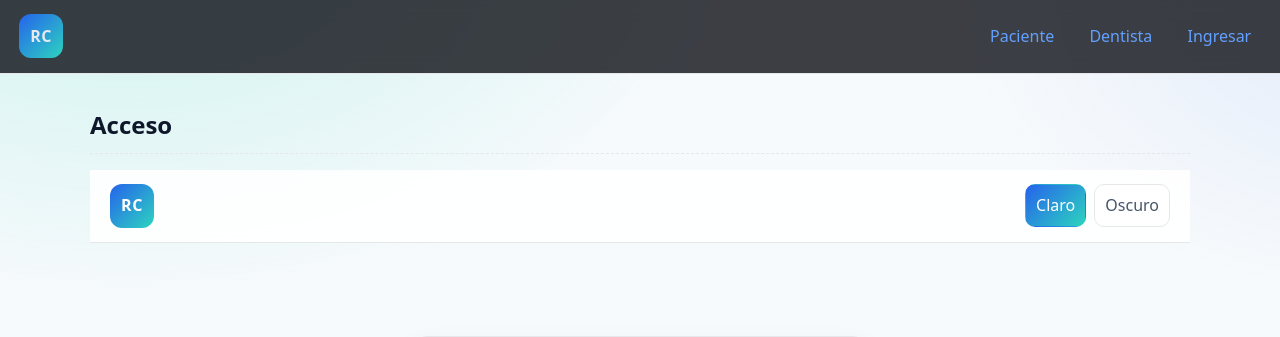
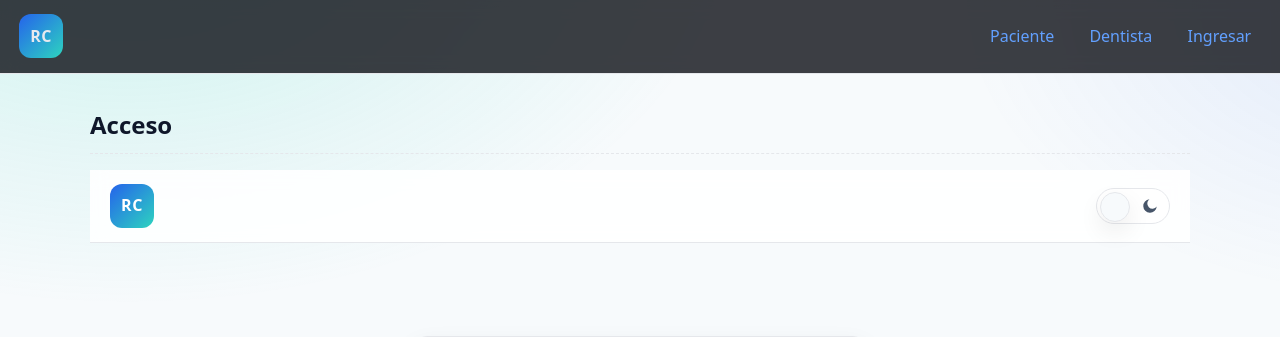
Before and after one commit to Djmaster2021/proyecto_rc, a Django app: page /accounts/login/ in a window 1280 px wide. Shown: the top 337 px of the page. Run offline with Django 5.2, Linux system fonts and the light colour scheme.

Commit message:
Login, claro y oscuro listo

```diff
--- a/accounts/static/accounts/styles.css
+++ b/accounts/static/accounts/styles.css
@@ -45,6 +45,7 @@
   }
 
   /* ===== Topbar + toggle ==================================================== */
+/* ===== Topbar + toggle ==================================================== */
   .site-topbar{
   position: sticky; top:0; z-index:5;
   display:flex; align-items:center; justify-content:space-between;
@@ -53,12 +54,18 @@
   backdrop-filter: blur(8px);
   border-bottom: 1px solid var(--border);
 }
+  .site-topbar .theme-toggle { margin-left: auto; }
+
 .brand{
   display:inline-grid; place-items:center;
   width:44px;height:44px;border-radius:12px;
   background: linear-gradient(135deg, var(--blue), var(--mint));
   color:#fff; font-weight:900; text-decoration:none; letter-spacing:.5px;
 }
+
+/* Toggle sin JS / slider con iconos (ya lo tenías y funciona con :has) */
+/* ... (deja el resto del bloque del slider que ya tienes) ... */
+
 
   /* Toggle sin JS */
   .theme-toggle{ display:flex; gap:8px; align-items:center; }
@@ -154,3 +161,81 @@
   @media (max-width: 520px){
     .login-card{ padding: 22px; border-radius: 14px }
   }
+
+  /* === Toggle como SLIDER con iconos === */
+.theme-toggle{
+  display:flex; align-items:center; gap:10px;
+}
+
+/* Ocultar inputs pero mantener accesibilidad */
+.theme-toggle input{
+  position:absolute; width:1px; height:1px; overflow:hidden;
+  clip: rect(0 0 0 0); clip-path: inset(50%); white-space: nowrap; border:0; padding:0;
+}
+
+/* Cápsula del slider */
+.switch{
+  --h: 36px; --w: 74px;
+  position: relative; width: var(--w); height: var(--h);
+  display: inline-grid; grid-template-columns: 1fr 1fr; align-items:center;
+  background: color-mix(in oklab, var(--card) 90%, transparent);
+  border: 1px solid var(--border);
+  border-radius: 999px;
+  cursor: pointer;
+  padding: 0 10px;
+  gap: 8px;
+  transition: background .2s ease, border-color .2s ease;
+}
+
+/* Botón deslizante */
+.knob{
+  position:absolute; top:3px; left:3px;
+  width: calc(var(--h) - 6px); height: calc(var(--h) - 6px);
+  border-radius: 999px;
+  background: var(--bg);
+  border: 1px solid var(--border);
+  box-shadow: var(--shadow);
+  transform: translateX(0);
+  transition: transform .28s ease;
+}
+
+/* Cuando está oscuro, desplaza la perilla a la derecha */
+:root:has(#t-dark:checked) .knob{
+  transform: translateX(calc(var(--w) - var(--h)));
+}
+
+/* Iconos */
+.icon{ width:18px; height:18px; color: var(--text-dim); }
+.sun{ justify-self: start; }
+.moon{ justify-self: end; }
+
+/* Resalta el icono activo con el color primario */
+:root:not(:has(#t-dark:checked)) .sun{ color: var(--blue); }
+:root:has(#t-dark:checked) .moon{ color: var(--blue); }
+
+/* Chips “Claro / Oscuro” (opcionales) */
+.toggle-chip{
+  border:1px solid var(--border);
+  border-radius:10px; padding:6px 10px; cursor:pointer;
+  color:var(--text-dim);
+  background: color-mix(in oklab, var(--card) 92%, transparent);
+  font-size: 13px;
+}
+#t-light:checked ~ .toggle-chip[for="t-light"],
+#t-dark:checked  ~ .toggle-chip[for="t-dark"]{
+  color:#fff; border-color: transparent;
+  background: linear-gradient(135deg, var(--blue), var(--mint));
+}
+
+/* Enfoque accesible */
+.switch:focus-visible,
+.toggle-chip:focus-visible{
+  outline: 0;
+  box-shadow: 0 0 0 4px rgba(var(--ring-rgb), .28);
+}
+
+/* Respeto a reduce motion */
+@media (prefers-reduced-motion: reduce){
+  .knob{ transition: none; }
+  .switch{ transition: none; }
+}
--- a/accounts/templates/accounts/login.html
+++ b/accounts/templates/accounts/login.html
@@ -3,19 +3,41 @@
 
 {% block acontent %}
 
-  <link rel="stylesheet" href="/static/accounts/styles.css">
+<link rel="stylesheet" href="/static/accounts/styles.css">
 
-  <header class="site-topbar">
-    <a class="brand" href="#" aria-label="Inicio Dentyx">RC</a>
+<header class="site-topbar">
+  <a class="brand" href="#" aria-label="Inicio Dentyx">RC</a>
 
-    <!-- Toggle de tema SIN JS: son radios con labels -->
-    <form class="theme-toggle" aria-label="Selector de tema">
-      <input type="radio" name="theme" id="t-light" checked>
-      <input type="radio" name="theme" id="t-dark">
-      <label class="toggle-btn" for="t-light">Claro</label>
-      <label class="toggle-btn" for="t-dark">Oscuro</label>
+  <form class="theme-toggle" aria-label="Selector de tema">
+    <!-- Radios accesibles (controlan :has(...)) -->
+    <input type="radio" name="theme" id="t-light" value="light" checked>
+    <input type="radio" name="theme" id="t-dark"  value="dark">
+
+    <!-- Cápsula clickeable en ambos sentidos -->
+    <button type="button"
+            id="themeSwitch"
+            class="switch"
+            role="switch"
+            aria-pressed="false"
+            aria-label="Cambiar tema claro/oscuro">
+      <!-- sol -->
+      <svg class="icon sun" viewBox="0 0 24 24" aria-hidden="true">
+        <path fill="currentColor"
+              d="M12 4V1M12 23v-3M4 12H1m22 0h-3M5.64 5.64L3.52 3.52m16.96 16.96l-2.12-2.12M5.64 18.36l-2.12 2.12m16.96-16.96l-2.12 2.12M12 8a4 4 0 100 8 4 4 0 000-8z"/>
+      </svg>
+
+      <span class="knob" aria-hidden="true"></span>
+
+      <!-- luna -->
+      <svg class="icon moon" viewBox="0 0 24 24" aria-hidden="true">
+        <path fill="currentColor"
+              d="M21 12.79A9 9 0 1111.21 3a7 7 0 109.79 9.79z"/>
+      </svg>
+    </button>
+  </form>
+</header>
+
     </form>
-  </header>
 
   <main class="site-main">
     <section class="auth-hero" aria-labelledby="t-login">
@@ -49,4 +71,44 @@
   <footer class="site-footer">
     © 2025 Consultorio “Rodolfo Castellón”
   </footer>
+
+  <script>
+    (() => {
+      const light = document.getElementById('t-light');
+      const dark  = document.getElementById('t-dark');
+      const btn   = document.getElementById('themeSwitch');
+
+      // Inicializa por preferencia guardada o del SO
+      try {
+        const saved = localStorage.getItem('theme');
+        if (saved === 'dark')      dark.checked  = true;
+        else if (saved === 'light') light.checked = true;
+        else {
+          const prefersDark = window.matchMedia('(prefers-color-scheme: dark)').matches;
+          (prefersDark ? dark : light).checked = true;
+        }
+      } catch {}
+
+      function syncAria(){ btn.setAttribute('aria-pressed', String(dark.checked)); }
+      function persist(){ try { localStorage.setItem('theme', dark.checked ? 'dark' : 'light'); } catch {} }
+
+      // Alterna en ambos sentidos
+      function toggle(){
+        if (dark.checked) light.checked = true; else dark.checked = true;
+        persist(); syncAria();
+      }
+
+      btn.addEventListener('click', toggle);
+      btn.addEventListener('keydown', (e) => {
+        if (e.key === ' ' || e.key === 'Enter') { e.preventDefault(); toggle(); }
+        if (e.key === 'ArrowLeft')  { light.checked = true; persist(); syncAria(); }
+        if (e.key === 'ArrowRight') { dark.checked  = true; persist(); syncAria(); }
+      });
+
+      [light, dark].forEach(r => r.addEventListener('change', () => { persist(); syncAria(); }));
+
+      syncAria();
+    })();
+    </script>
+
 {% endblock %}
```
Lines whose indentation alone changed are shown as unchanged.
